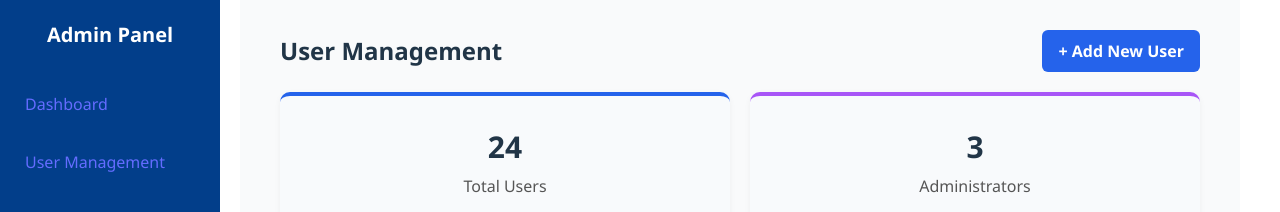
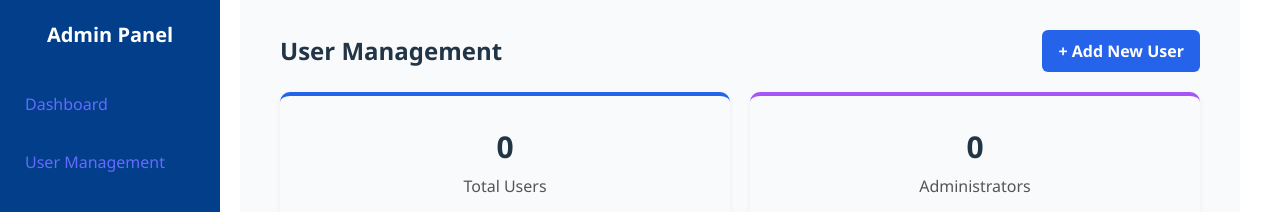
Before and after one commit to Rmoomi/Final_CapstoneProject, a React (Vite) app in the folder frontend_react/: page /admin/users in a window 1280 px wide. Shown: the top 212 px of the page. Built offline with nearby package versions, Linux system fonts and the light colour scheme; no server answers.

Commit message:
Updated UserManagement UI and fixed backend API route

```diff
--- a/frontend_react/src/components/AdminFiles/UserManagement.jsx
+++ b/frontend_react/src/components/AdminFiles/UserManagement.jsx
@@ -11,6 +11,7 @@ function UserManagement() {
     email: "",
   });
 
+  // fetch users from backend
   const fetchUsers = () => {
     fetch("http://localhost:8080/users")
       .then((res) => res.json())
@@ -58,14 +59,20 @@ function UserManagement() {
         <button className="add-btn">+ Add New User</button>
       </div>
 
-      {/* Summary cards */}
+      {/* ✅ Summary cards */}
       <div className="stats-cards">
         <div className="card blue">
-          <h3>24</h3>
+          <h3>{users.length}</h3> {/* <-- total users from DB */}
           <p>Total Users</p>
         </div>
         <div className="card purple">
-          <h3>3</h3>
+          <h3>
+            {
+              users.filter(
+                (user) => user.role && user.role.toLowerCase() === "admin"
+              ).length
+            }
+          </h3>
           <p>Administrators</p>
         </div>
       </div>
```
